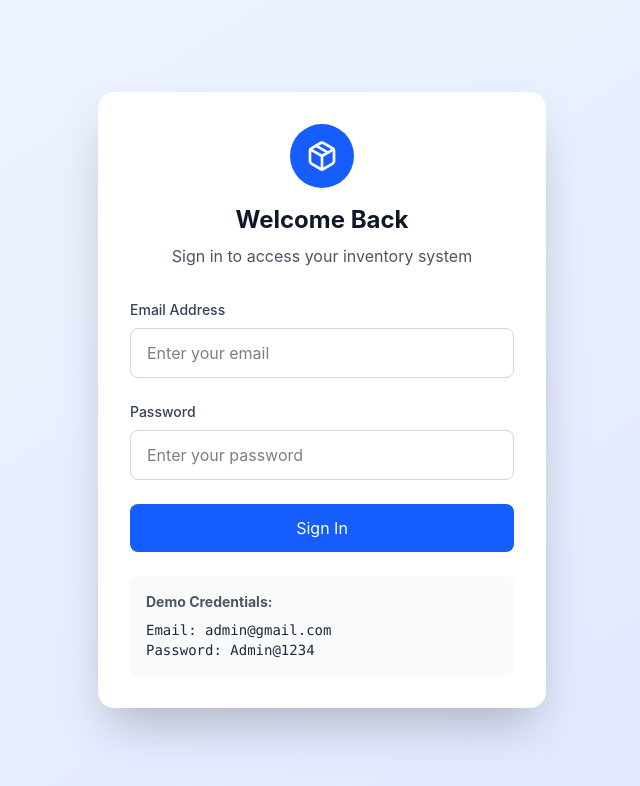
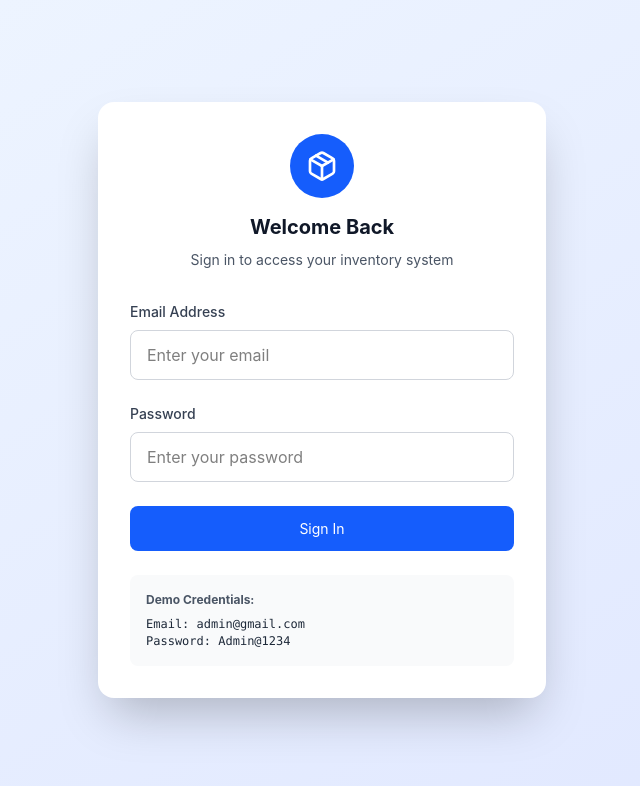
Before and after one commit to Tapetal/Inventory-Management-System-Demo, a React (Vite) app in the folder client/: page / in a window 1280 px wide. Shown: the top 786 px of the page, without its empty margins (318-958 px from the left). Built offline with nearby package versions, Linux system fonts and the light colour scheme.

Commit message:
test fix

```diff
--- a/client/src/index.css
+++ b/client/src/index.css
@@ -1,22 +1,45 @@
 @import "tailwindcss";
 
-/* Reset for consistent sizing across environments */
+/* Vercel-specific aggressive font size control */
 html {
-  font-size: 16px;
-  -webkit-text-size-adjust: 100%;
+  font-size: 16px !important;
+  -webkit-text-size-adjust: none !important;
+  -moz-text-size-adjust: none !important;
+  -ms-text-size-adjust: none !important;
+  text-size-adjust: none !important;
+  zoom: 1 !important;
+  transform: scale(1) !important;
 }
 
 body {
-  font-family: -apple-system, BlinkMacSystemFont, 'Segoe UI', 'Roboto', 'Oxygen', 'Ubuntu', 'Cantarell', sans-serif;
-  font-size: 1rem;
-  line-height: 1.5;
-  margin: 0;
-  padding: 0;
+  font-family: -apple-system, BlinkMacSystemFont, 'Segoe UI', 'Roboto', 'Oxygen', 'Ubuntu', 'Cantarell', sans-serif !important;
+  font-size: 16px !important;
+  line-height: 1.5 !important;
+  margin: 0 !important;
+  padding: 0 !important;
+  zoom: 1 !important;
+  transform: scale(1) !important;
+  -webkit-text-size-adjust: none !important;
 }
 
-* {
+/* Override ALL text size adjustments */
+*, *::before, *::after {
   box-sizing: border-box;
+  -webkit-text-size-adjust: none !important;
+  -moz-text-size-adjust: none !important;
+  -ms-text-size-adjust: none !important;
+  text-size-adjust: none !important;
+  font-size: inherit !important;
 }
+
+/* Tailwind size overrides for Vercel */
+.text-xs { font-size: 0.75rem !important; }
+.text-sm { font-size: 0.875rem !important; }
+.text-base { font-size: 1rem !important; }
+.text-lg { font-size: 1.125rem !important; }
+.text-xl { font-size: 1.25rem !important; }
+.text-2xl { font-size: 1.5rem !important; }
+.text-3xl { font-size: 1.875rem !important; }
 
 /* Custom styles for better UX */
 .table-row-hover:hover {
@@ -93,22 +116,22 @@ select {
   font-size: 16px !important;
 }
 
-/* Force consistent rendering across hosting platforms */
-@media screen {
+/* Nuclear option for Vercel font scaling */
+@media screen and (min-width: 1px) {
   html {
     font-size: 16px !important;
   }
 
   body {
-    font-size: 1rem !important;
-    zoom: 1 !important;
+    font-size: 16px !important;
   }
+
+  /* Force all Tailwind text classes */
+  .text-xs { font-size: 12px !important; }
+  .text-sm { font-size: 14px !important; }
+  .text-base { font-size: 16px !important; }
+  .text-lg { font-size: 18px !important; }
+  .text-xl { font-size: 20px !important; }
+  .text-2xl { font-size: 24px !important; }
+  .text-3xl { font-size: 30px !important; }
 }
-
-/* Prevent mobile browser zoom */
-@supports (-webkit-touch-callout: none) {
-  html {
-    font-size: 16px !important;
-    -webkit-text-size-adjust: 100% !important;
-  }
-}
```
